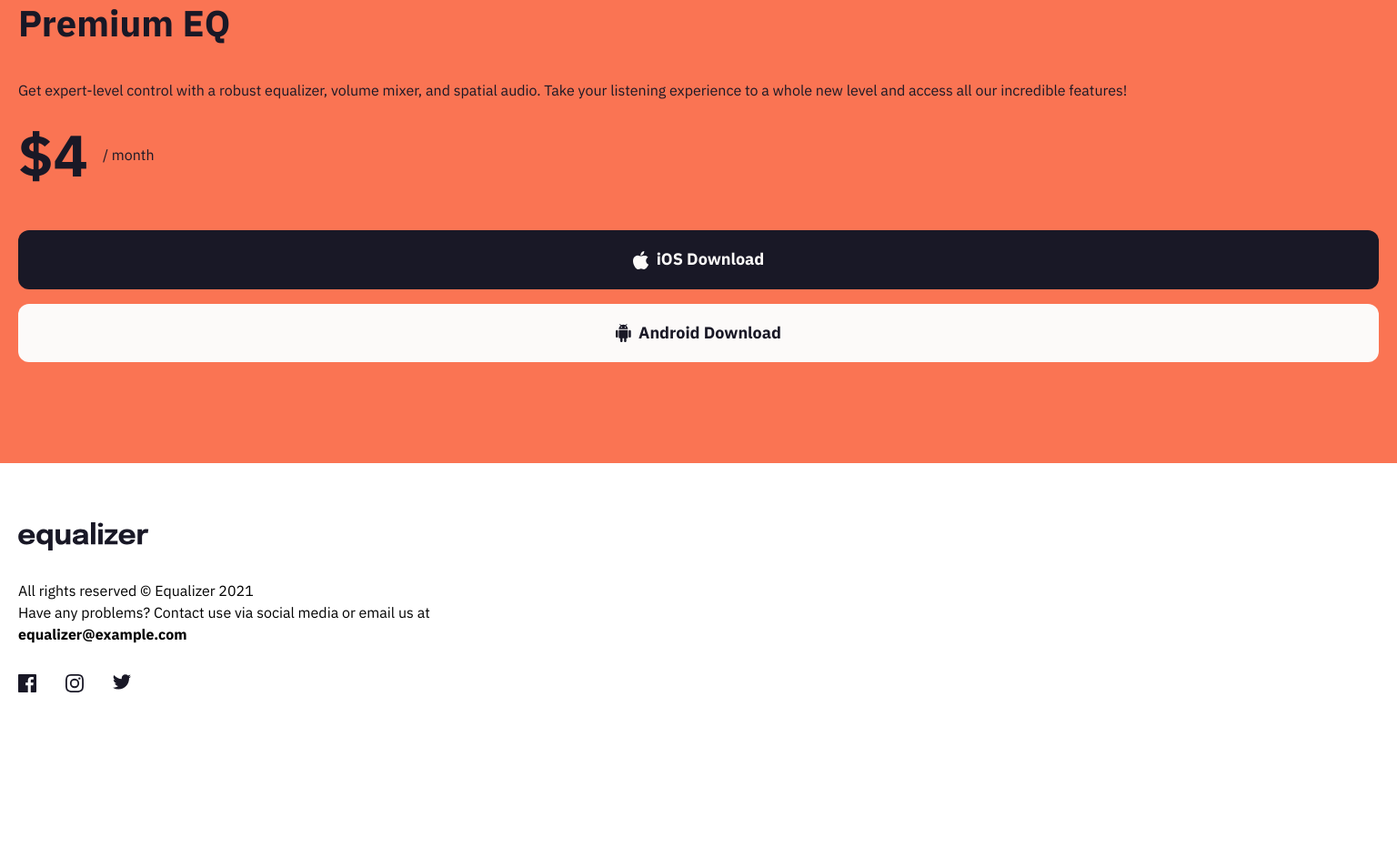
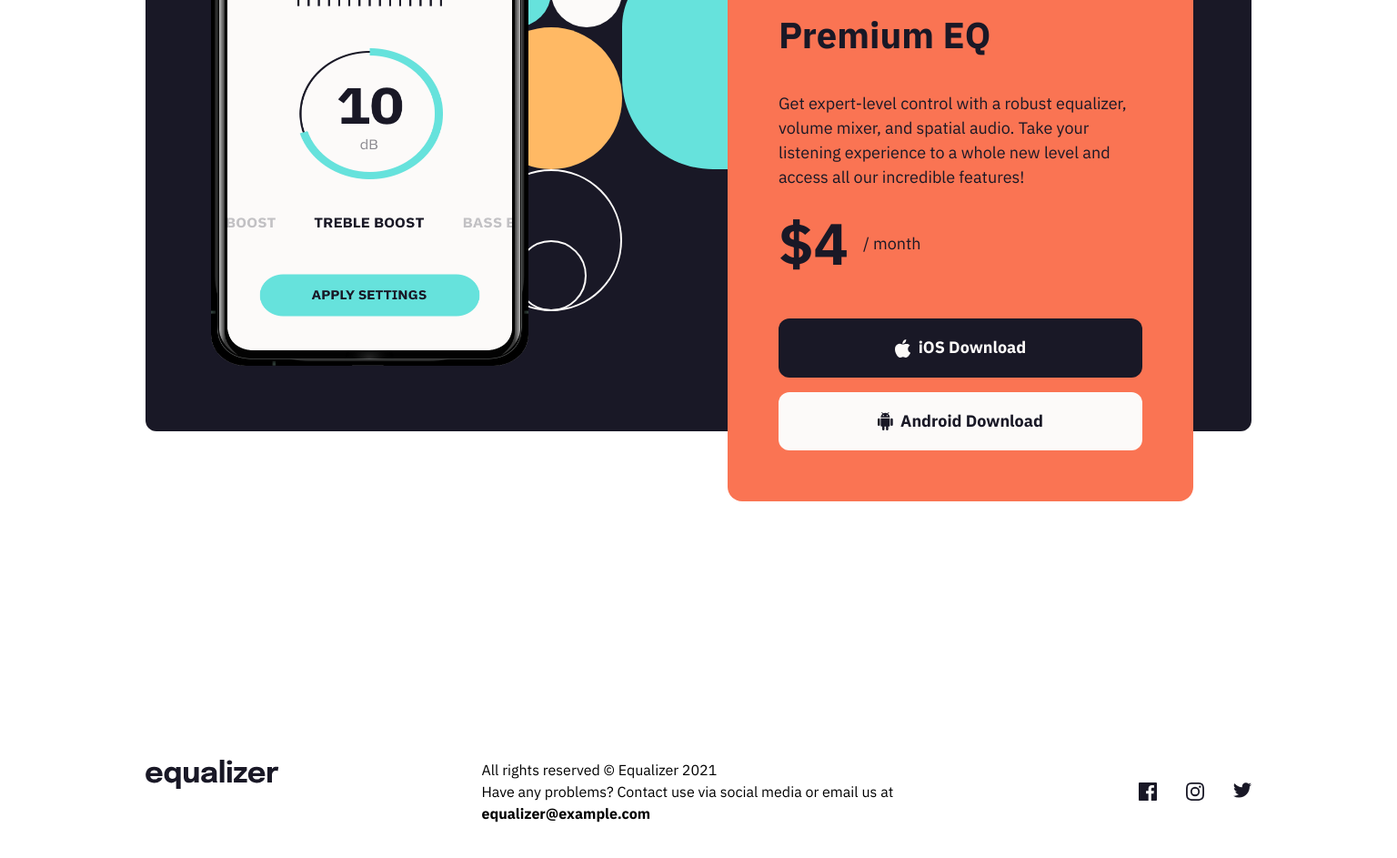
Before and after one commit to oduntane/equalizer-landing-page, a website built with Vite: page index.html in a window 1536 px wide. Shown: the part 847-1790 px from the top of the page at 91% size. Before the commit the page ends 1688 px from the top, so only its background shows below. Built offline with nearby package versions, Linux system fonts and the light colour scheme.

Commit message:
style: Update responsive design

```diff
--- a/index.html
+++ b/index.html
@@ -43,7 +43,9 @@
       </div>
     </main>
     <footer class="text preset-5">
-      <img class="logo" src="/logo.svg" alt="Equalizer logo" />
+      <div>
+        <img class="logo" src="/logo.svg" alt="Equalizer logo" />
+      </div>
       <div>
         <p>All rights reserved &copy; Equalizer 2021</p>
         <p>Have any problems? Contact use via social media or email us at<br/>
--- a/src/style.css
+++ b/src/style.css
@@ -77,10 +77,6 @@
     letter-spacing: 0;
 }
 
-/**
-* TODO: Change .preset-1 and preset-4 for tablet and desktop layout
-*/
-
 body {
     width: 100vw;
     background-image: url("/bg-main-mobile.png");
@@ -106,6 +102,10 @@ header .logo {
     width: 9rem;
     height: 2rem;
     display: block;
+}
+
+header h1 {
+    margin-block-end: var(--spacing-500);
 }
 
 main > div:nth-of-type(1) {
@@ -227,3 +227,167 @@ footer > div:last-of-type {
 .icon:hover {
     fill: var(--orange);
 }
+
+@media (min-width: 768px) {
+    .text.preset-1 {
+        font-size: 4.26rem;
+        font-weight: 700;
+        line-height: 100%;
+        letter-spacing: -1px;
+    }
+
+    .text.text.preset-4 {
+        font-weight: 400;
+        font-size: 1.125rem;
+        line-height: 150%;
+        letter-spacing: 0px;
+    }
+
+    body {
+        background-image: url("/bg-pattern-1.svg"), url("/bg-main-tablet.png");
+        background-size: 16.67rem 25rem, 48.81rem 59.43rem ;
+        background-position: calc(100vw - (16.67rem - 3.12rem)) -2.5rem, 6.3125rem -12rem;
+
+    }
+
+    header {
+        padding-inline: 2.75rem;
+        padding-block-end: var(--spacing-800);
+        text-align: left;
+    }
+
+    main {
+        padding: var(--spacing-2500) 2.75rem;
+        position: relative;
+        max-height: 1000px;
+    }
+
+    /* header h1 {
+        max-width: 416px;
+    } */
+
+    main > div:nth-of-type(1) {
+        height: 37.5rem;
+        border-radius: 0.75rem;
+        background-image: url("/bg-pattern-2.svg");
+        background-size: 19.5rem 29.25rem;
+        background-position: top left;
+    }
+
+    main > div:nth-of-type(1) img {
+        width: 16.88rem;
+        height: 34.75rem;
+        top: -7.125rem;
+        margin-inline-start: 42.9px;
+    }
+
+    main > div:nth-of-type(2) {
+        position: relative;
+        top: -514px;
+        max-width: 22.25rem;
+        padding: var(--spacing-600);
+        border-radius: 1rem;
+        margin-inline-start: auto;
+        right: var(--spacing-800);
+    }
+
+    footer {
+        padding-inline: var(--spacing-500);
+        display: flex;
+        flex-wrap: wrap;
+        flex-direction: row;
+    }
+
+    footer > div:first-of-type {
+        flex-basis: 100%;
+        flex-grow: 0;
+        justify-self: left;
+    }
+
+    footer > div:nth-of-type(2) {
+        flex-basis: 500px;
+        flex-grow: 0;
+    }
+
+
+    footer > div:nth-of-type(3) {
+        flex-basis: auto;
+        flex-grow: 1;
+        align-self: center;
+    }
+
+}
+
+@media (min-width: 1440px) {
+    .text.preset-1 {
+        font-weight: 700;
+        font-size: 5.5rem;
+        line-height: 100%;
+        letter-spacing: -1px;
+    }
+
+    .text.preset-4 {
+        font-weight: 400;
+        font-size: 1.25rem;
+        line-height: 150%;
+        letter-spacing: 0px;
+    }
+
+    body {
+        background-image: url("/bg-pattern-1.svg"), url("/bg-main-desktop.png");
+        background-size: 312px 468px, 1353px 951px;
+        background-position: calc(100vw - 312px) -40px, -51px -192px;
+    }
+
+    header {
+        padding-inline: 160px;
+        width: 100vw;
+    }
+
+    header h1 {
+        max-width: 928px;
+    }
+
+    header p {
+        max-width: 750px;
+        text-align: left;
+    }
+
+
+    main {
+        padding-inline: 160px;
+    }
+
+    main > div:nth-of-type(1) img {
+        width: 349px;
+        height: 642px;
+        margin-left: 71.5px;
+    }
+
+    main > div:nth-of-type(1) {
+        background-size: 312px 468px;
+        background-position: 368px top
+    }
+
+    main > div:nth-of-type(2) {
+        max-width: 512px;
+        padding: 56px;
+    }
+
+    footer {
+        padding: 160px;
+        justify-content: space-between;
+        justify-items: center;
+    }
+
+
+    footer > div:nth-of-type(1) {
+        flex-basis: unset;
+    }
+
+    footer > div:nth-of-type(3) {
+        flex-basis: auto;
+        flex-grow: 0;
+    }
+
+}
```
